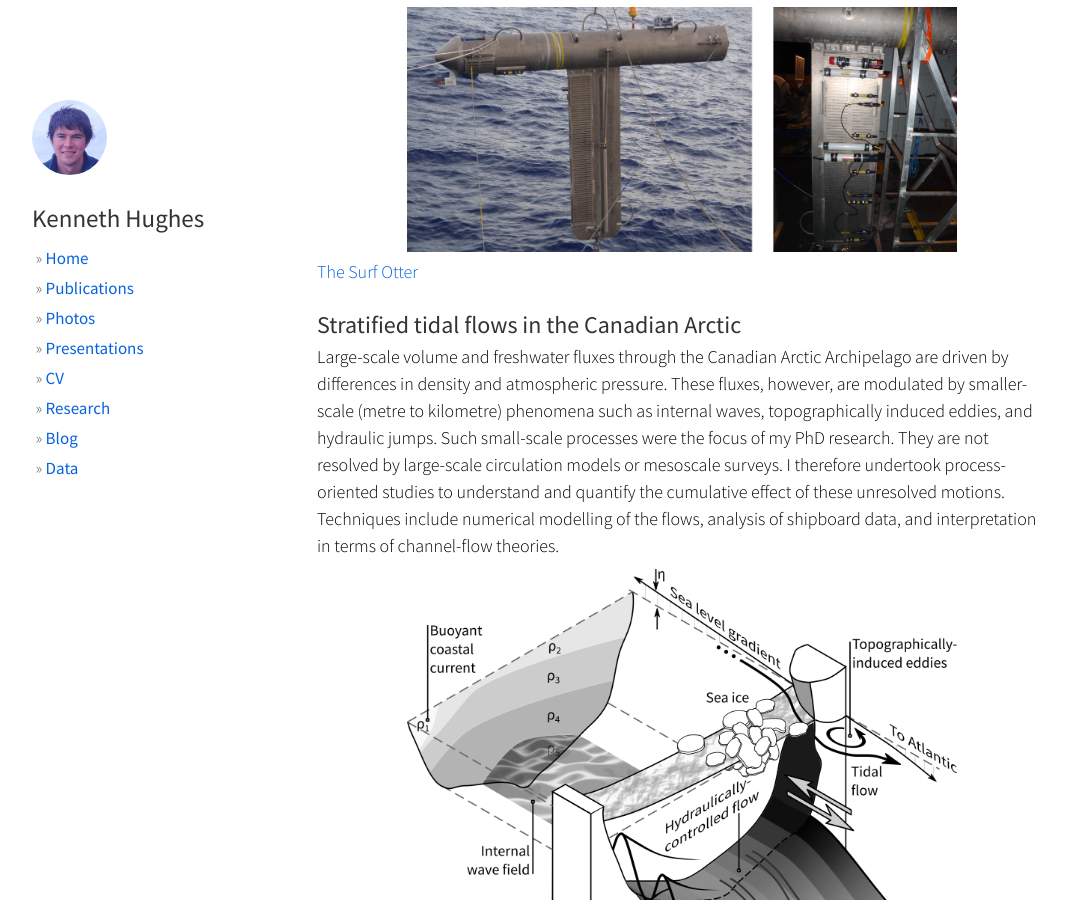
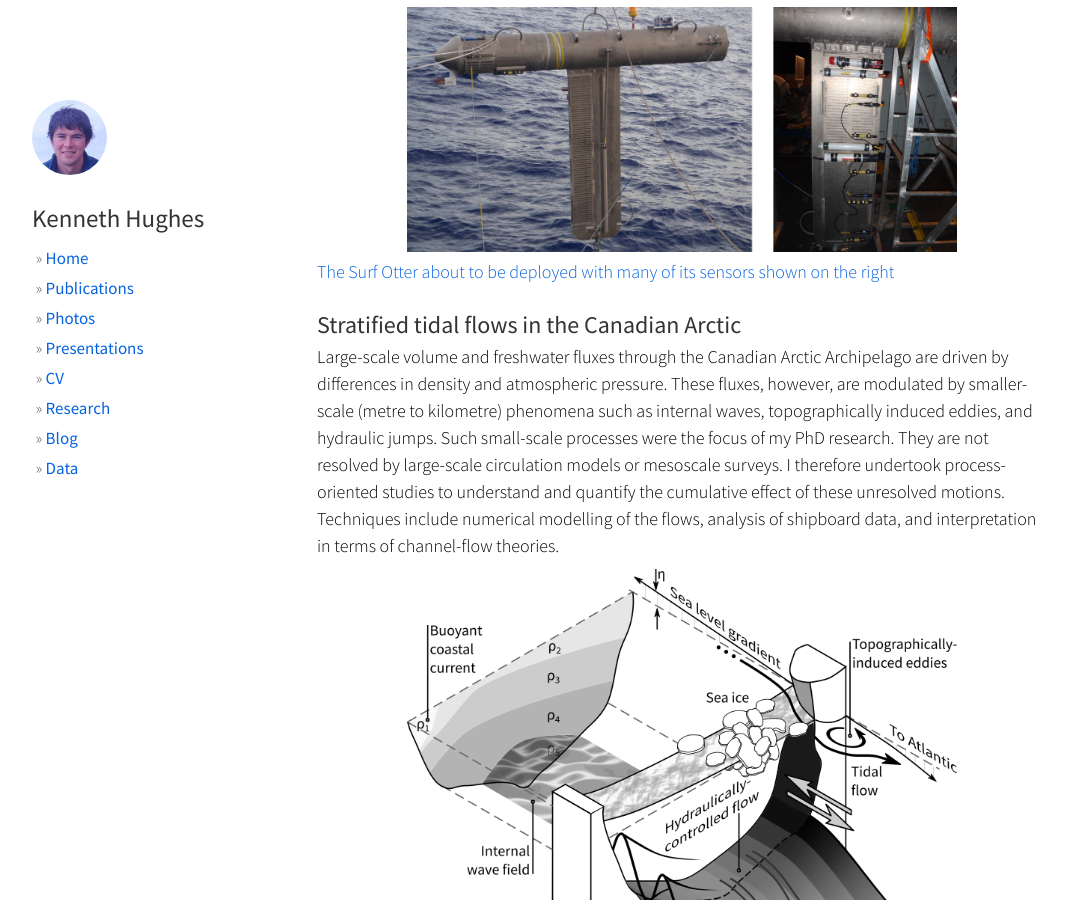
Before and after one commit to hugke729/hugke729.github.io, a Jekyll site: the page built from research/index.md, in a window 1280 px wide and 900 px high, scrolled down 391 px. Shown: the whole window, without its empty margins (53-1119 px from the left). Built offline with Jekyll 4.4.1, drawn with Linux system fonts in a browser that asks for light colours; nearby versions of some CDN libraries.

Commit message:
Update index.md

```diff
--- a/research/index.md
+++ b/research/index.md
@@ -13,7 +13,7 @@ My current research looks to quantify and understand near-surface turbulence, wi
 {: style="text-align:center" }
 <img src="./surf_otter_hanging.jpg" style="max-width: 550px">
 
-#### The Surf Otter
+#### The Surf Otter about to be deployed with many of its sensors shown on the right
 
 ### Stratified tidal flows in the Canadian Arctic
 
```
